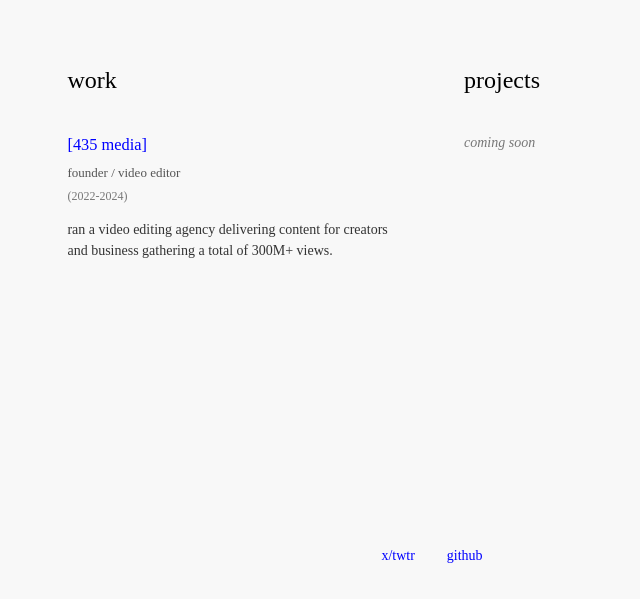
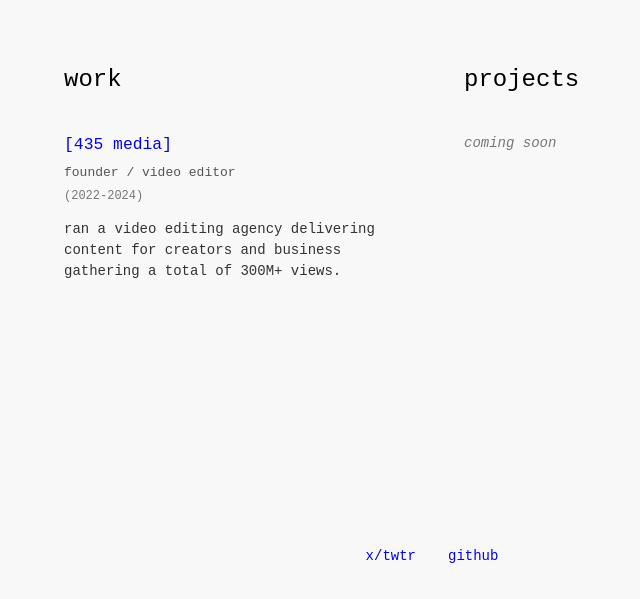
Before and after one commit to eelixir/personal-website, a plain HTML site: page index.html in a window 1280 px wide. Shown: the part 201-800 px from the top of the page, without its empty margins (208-848 px from the left). Drawn offline with Linux system fonts and the light colour scheme; a small style sheet from the web is missing.

Commit message:
- Fixed web font and fallback

```diff
--- a/index.html
+++ b/index.html
@@ -4,6 +4,7 @@
     <meta charset="UTF-8">
     <meta name="viewport" content="width=device-width, initial-scale=1.0">
     <title>elxrr.me</title>
+    <link rel="stylesheet" href="https://cdn.jsdelivr.net/npm/@fontsource/cascadia-code@4.2.1/index.min.css">
     <link rel="stylesheet" href="style.css">
 </head>
 <body>
--- a/style.css
+++ b/style.css
@@ -6,7 +6,7 @@
 }
 
 body {
-    font-family: 'Cascadia Code';
+    font-family: 'Cascadia Code', 'Courier New', monospace;
     background-color: #F8F8F8;
     color: #1A1A1A;
     line-height: 1.6;
```
